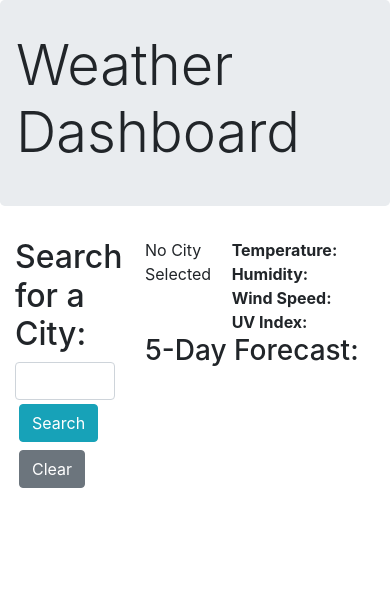
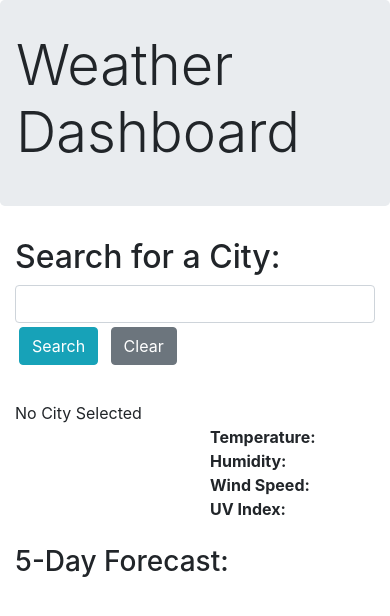
Before and after one commit to setocourtney/weather-dashboard, a plain HTML site: page index.html in a window 390 px wide. Drawn offline with nearby package versions, Linux system fonts and the light colour scheme.

Commit message:
added mobile friendly css

```diff
--- a/index.html
+++ b/index.html
@@ -20,7 +20,7 @@
         </header>
         <main class="container">
             <div class="row">
-                <div id="search-box" class="col-4">
+                <div id="search-box" class="col-12 col-lg-4">
                     <h2>Search for a City:</h2>
 
                     <form>
@@ -31,13 +31,13 @@
                     </form>
 
                     <!--list of recently searched cities from local storage-->
-                    <ul id="recent-cities" class="list-group m-3">
+                    <ul id="recent-cities" class="list-group m-3 col-sm">
                     </ul>
                 </div>
-                <div class="col-8">
+                <div class="col">
                     <div class="row">
-                        <div id="city-header" class="col-4">No City Selected</div>
-                        <div id="city-data" class="col-8">
+                        <div id="city-header" class="col m-6">No City Selected</div>
+                        <div id="city-data" class="col m-4">
                             <div><strong>Temperature:  </strong><span id="temp"></span></div>
                             <div><strong>Humidity:  </strong><span id="humid"></span></div>
                             <div><strong>Wind Speed:  </strong><span id="wind"></span></div>
```
